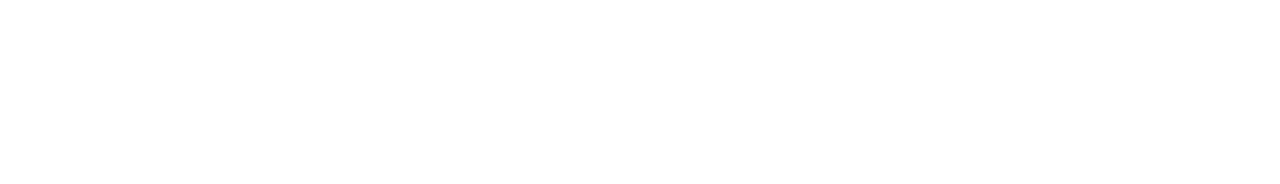
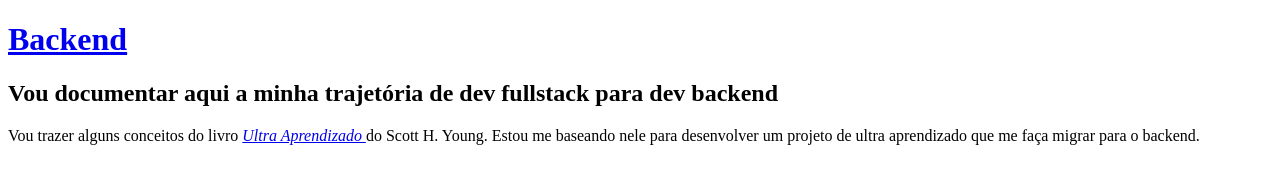
Before and after one commit to martinezrafael/dev-backend, a website: page index.html in a window 1280 px wide. Drawn offline with Linux system fonts and the light colour scheme.

Commit message:
ajustes iniciais

```diff
--- a/index.html
+++ b/index.html
@@ -1,12 +1,39 @@
 <!DOCTYPE html>
 <html lang="pt-br">
-<head>
-  <meta charset="UTF-8">
-  <meta name="viewport" content="width=device-width, initial-scale=1.0">
-  <meta name="description" content="Rafael Molina Martinez | Me tornando um dev Back-end">
-  <title>Dev Backend | Rafael Martinez</title>
-</head>
-<body>
-
-</body>
+  <head>
+    <meta charset="UTF-8" />
+    <meta name="viewport" content="width=device-width, initial-scale=1.0" />
+    <meta
+      name="description"
+      content="Rafael Molina Martinez | Me tornando um dev Back-end"
+    />
+    <title>Dev Backend | Rafael Martinez</title>
+  </head>
+  <body>
+    <div class="container">
+      <header class="header">
+        <a href="/">
+          <h1>Backend</h1>
+        </a>
+      </header>
+      <main>
+        <h2>
+          Vou documentar aqui a minha trajetória de dev fullstack para dev
+          backend
+        </h2>
+        <p>
+          Vou trazer alguns conceitos do livro
+          <em
+            ><a
+              href="https://www.amazon.com.br/Ultra-aprendizado-habilidades-valiosas-competi%C3%A7%C3%A3o-carreira/dp/6555110058/ref=asc_df_6555110058/?tag=googleshopp00-20&linkCode=df0&hvadid=379765936028&hvpos=&hvnetw=g&hvrand=3565811393252211131&hvpone=&hvptwo=&hvqmt=&hvdev=c&hvdvcmdl=&hvlocint=&hvlocphy=1001773&hvtargid=pla-1148630207439&psc=1"
+            >
+              Ultra Aprendizado
+            </a></em
+          >
+          do Scott H. Young. Estou me baseando nele para desenvolver um projeto
+          de ultra aprendizado que me faça migrar para o backend.
+        </p>
+      </main>
+    </div>
+  </body>
 </html>
```
